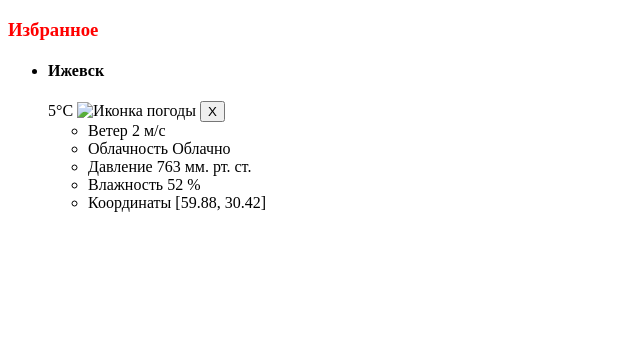
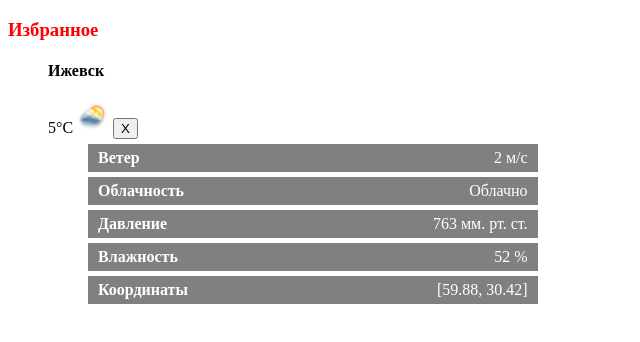
Before and after one commit to 4ound/web-project, a plain HTML site: page lab1/index.html in a window 1280 px wide. Shown: the whole page, without its empty margins (0-640 px from the left). Drawn offline with Linux system fonts and the light colour scheme.

Commit message:
addint style for list

```diff
--- a/lab1/index.html
+++ b/lab1/index.html
@@ -17,7 +17,7 @@
                 <div class="city-header">
                     <h4>Ижевск</h4>
                     <span>5°C</span>
-                    <img src="image.png" alt="Иконка погоды">
+                    <img src="static/weather.png" alt="Иконка погоды">
                     <button>X</button>
                 </div>
                 <ul class="city-properties">
--- a/lab1/styles.css
+++ b/lab1/styles.css
@@ -1,3 +1,32 @@
 h3 {
     color: red;
 }
+
+img {
+    width: 2em;
+    height: 2em;
+}
+
+li {
+    list-style: none;
+}
+
+li.city-property {
+    background: gray;
+    color: white;
+    padding: 5px 10px;
+    margin-top: 5px;
+}
+
+li.city {
+    width: 40%;
+}
+
+.city-property span:first-child {
+    font-weight: bold;
+}
+
+.city-property {
+    display: flex;
+    justify-content: space-between;
+}
```
Also changed, not shown: lab1/static/weather.png (added).
